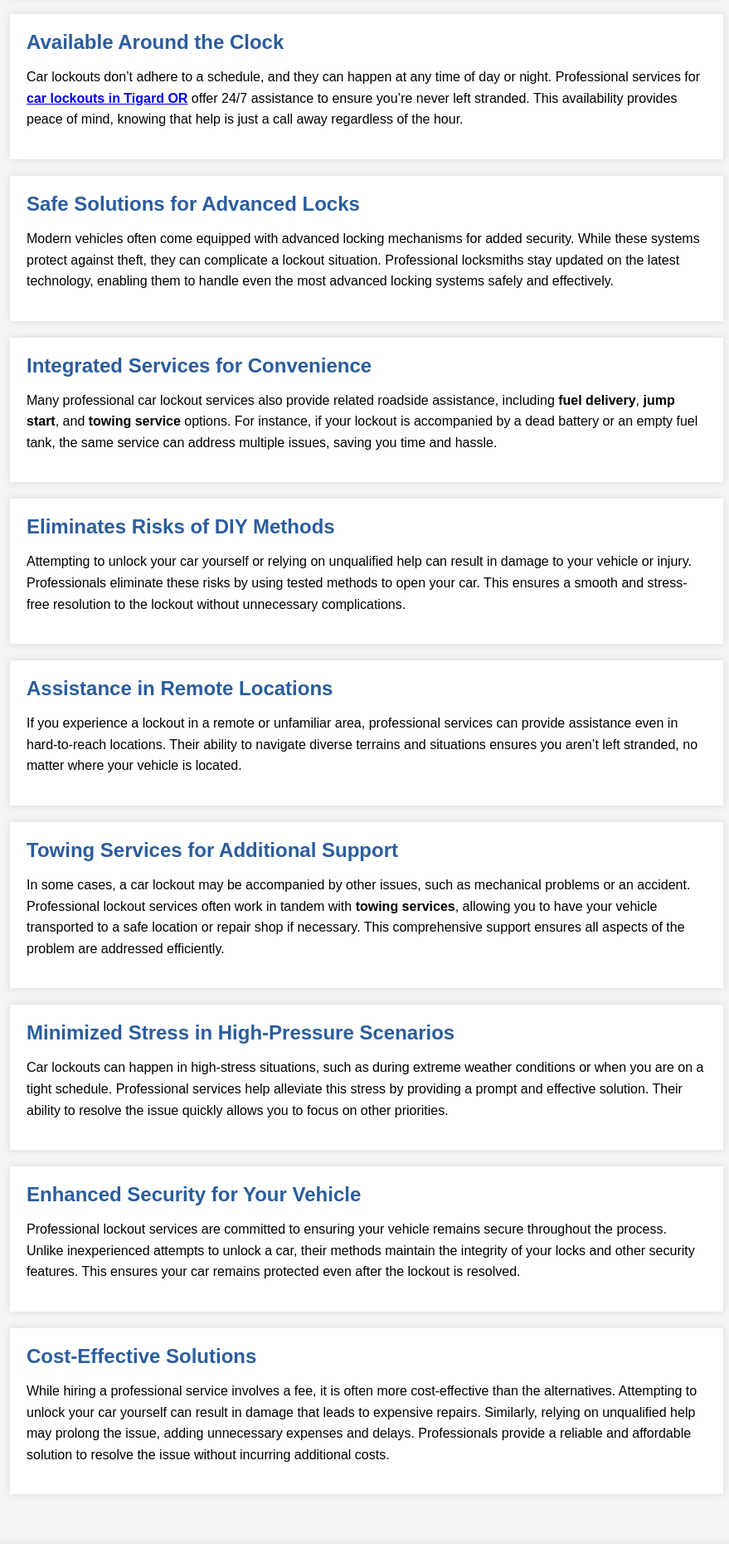
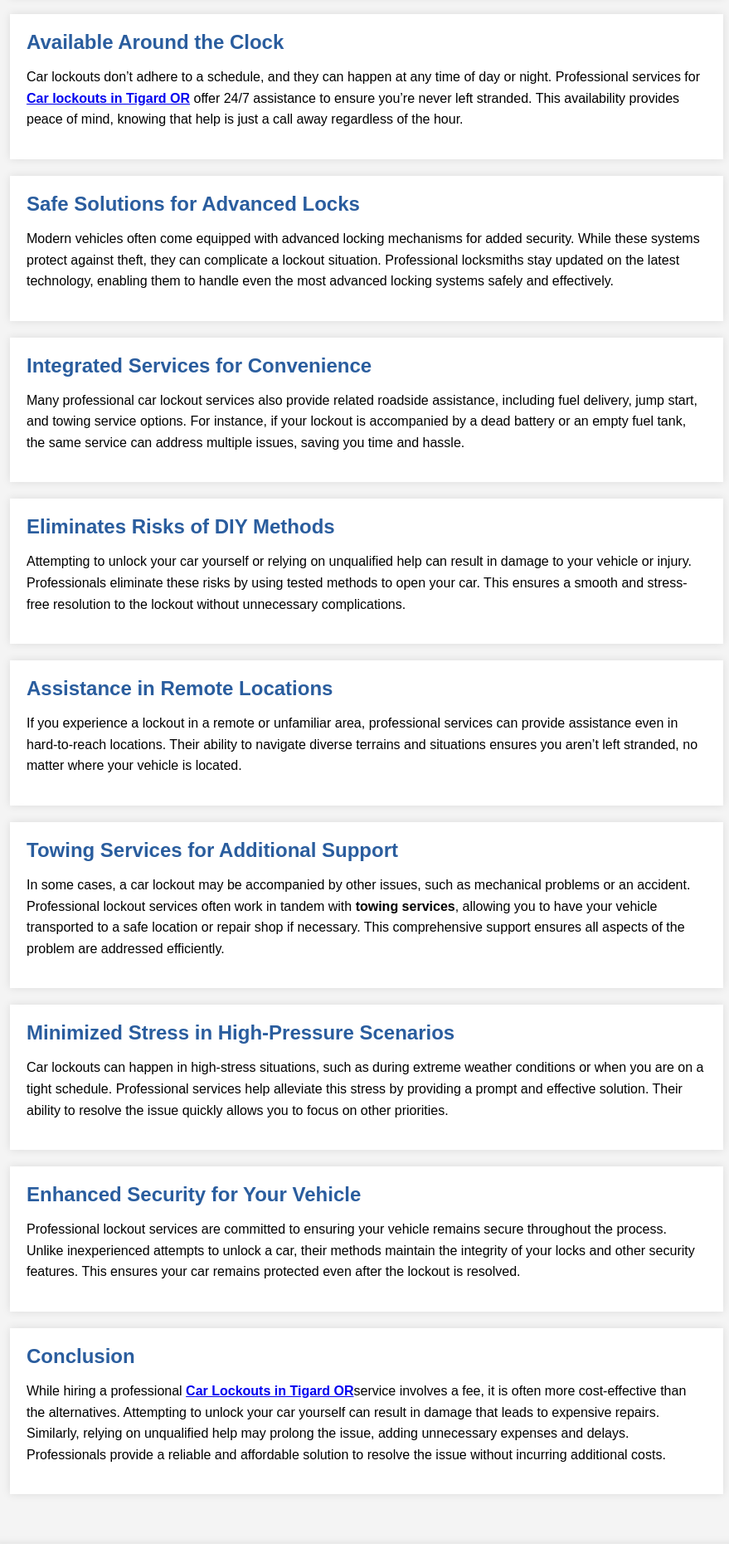
Before and after one commit to Robrt-Parker1/tualatin-towing1, a plain HTML site: page index.html in a window 1280 px wide. Shown: the part 1442-3320 px from the top of the page at 83% size, without its empty margins (198-1077 px from the left). Drawn offline with Linux system fonts and the light colour scheme.

Commit message:
Update index.html

```diff
--- a/index.html
+++ b/index.html
@@ -1,8 +1,7 @@
 <!DOCTYPE html>
 <html lang="en">
 <head>
-    <meta name="google-site-verification" content="sAfYohacZPTXUIgr535DJYrlpipZdRsrUvA_ywx4kcw" />
-    <meta charset="UTF-8">
+    <meta name="google-site-verification" content="BWA7g4ILF4n-rdJ3Uf8W4dUAa9TrAXs68I4-NJTHMC8" />    <meta charset="UTF-8">
     <meta name="viewport" content="width=device-width, initial-scale=1.0">
     <meta name="title" content="How can professional services help during car lockouts?">
     <meta name="description" content="Discover how professional services for car lockouts in Tigard OR can help with quick, safe, and efficient solutions to get you back on the road.">
@@ -138,7 +137,7 @@
 
         <div class="section">
             <h2>Available Around the Clock</h2>
-            <p>Car lockouts don’t adhere to a schedule, and they can happen at any time of day or night. Professional services for <strong><a href="https://maps.app.goo.gl/ZFeBY6aUfnWpBAKM9">car lockouts in Tigard OR</a></strong> offer 24/7 assistance to ensure you’re never left stranded. This availability provides peace of mind, knowing that help is just a call away regardless of the hour.</p>
+            <p>Car lockouts don’t adhere to a schedule, and they can happen at any time of day or night. Professional services for <strong><a href="https://robrt-parker1.github.io/tualatin-towing/">Car lockouts in Tigard OR</a></strong> offer 24/7 assistance to ensure you’re never left stranded. This availability provides peace of mind, knowing that help is just a call away regardless of the hour.</p>
         </div>
 
         <div class="section">
@@ -148,7 +147,7 @@
 
         <div class="section">
             <h2>Integrated Services for Convenience</h2>
-            <p>Many professional car lockout services also provide related roadside assistance, including <strong>fuel delivery</strong>, <strong>jump start</strong>, and <strong>towing service</strong> options. For instance, if your lockout is accompanied by a dead battery or an empty fuel tank, the same service can address multiple issues, saving you time and hassle.</p>
+            <p>Many professional car lockout services also provide related roadside assistance, including fuel delivery</strong>, jump start</strong>, and towing service</strong> options. For instance, if your lockout is accompanied by a dead battery or an empty fuel tank, the same service can address multiple issues, saving you time and hassle.</p>
         </div>
 
         <div class="section">
@@ -177,15 +176,15 @@
         </div>
 
         <div class="section">
-            <h2>Cost-Effective Solutions</h2>
-            <p>While hiring a professional service involves a fee, it is often more cost-effective than the alternatives. Attempting to unlock your car yourself can result in damage that leads to expensive repairs. Similarly, relying on unqualified help may prolong the issue, adding unnecessary expenses and delays. Professionals provide a reliable and affordable solution to resolve the issue without incurring additional costs.</p>
+            <h2>Conclusion</h2>
+            <p>While hiring a professional <strong><a href="https://www.tualatintowing.com/">Car Lockouts in Tigard OR</a></strong>service involves a fee, it is often more cost-effective than the alternatives. Attempting to unlock your car yourself can result in damage that leads to expensive repairs. Similarly, relying on unqualified help may prolong the issue, adding unnecessary expenses and delays. Professionals provide a reliable and affordable solution to resolve the issue without incurring additional costs.</p>
         </div>
     </div>
 
     <!-- Google Business Profile Map Section -->
     <div class="container map-section">
         <h2>Google Business Profile</h2>
-        <iframe src="https://www.google.com/maps/embed?pb=..." allowfullscreen="" loading="lazy"></iframe>
+        <iframe src="https://www.google.com/maps/embed?pb=!1m14!1m8!1m3!1d358160.9322537025!2d-122.7419351!3d45.4671391!3m2!1i1024!2i768!4f13.1!3m3!1m2!1s0x5495134adc063891%3A0xb2f413c33eac7cc8!2sTualatin%20towing%20service!5e0!3m2!1sen!2s!4v1733242274638!5m2!1sen!2s" width="600" height="450" style="border:0;" allowfullscreen="" loading="lazy" referrerpolicy="no-referrer-when-downgrade"></iframe>
     </div>
 
 </body>
```
